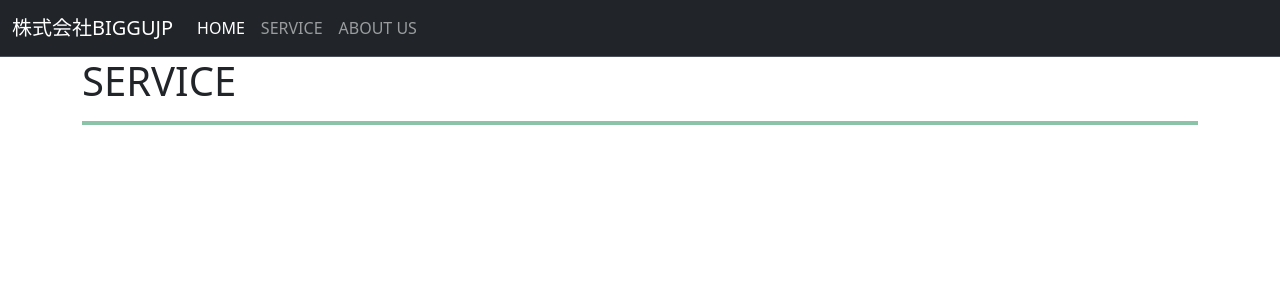
After one commit to biggujp/biggujp-autotrade, a Flask app: template templates/service.html in a window 1280 px wide. The commit adds this page. Shown: the top 300 px of the page. Run offline with Flask 2, Linux system fonts and the light colour scheme; the template is opened without the code that fills it, so the values that code supplies are empty.

Commit message:
update layout

```diff
--- a/templates/layout.html
+++ b/templates/layout.html
@@ -19,6 +19,7 @@
           <div class="collapse navbar-collapse" id="navbarNavAltMarkup">
             <div class="navbar-nav">
               <a class="nav-link active" aria-current="page" href="{{url_for('index')}}">HOME</a>
+              <a class="nav-link" href="{{url_for('service')}}">SERVICE</a>
               <a class="nav-link" href="{{url_for('about')}}">ABOUT US</a>
             </div>
           </div>
--- /dev/null
+++ b/templates/service.html
@@ -0,0 +1,9 @@
+{% include "layout.html" %}
+
+{% block content %}
+<div class="container">
+    <h1>SERVICE</h1>
+    <hr class="border border-success border-2 opacity-50">
+    <div></div>
+</div>
+{% endblock %}
```
